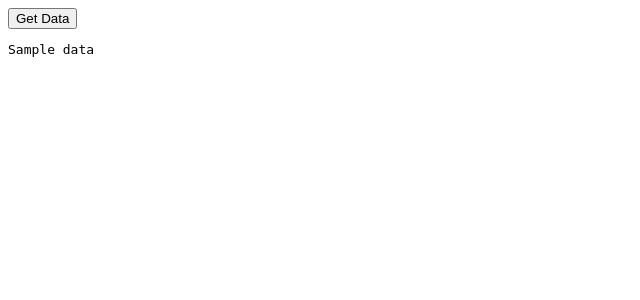
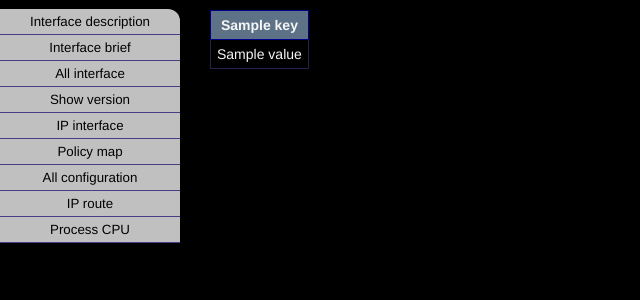
Before and after one commit to IIwizardII/inception, a Django app: template templates/description/get-description.html in a window 1280 px wide. Shown: the top 300 px of the page, without its empty margins (0-640 px from the left). Run offline with Django 3.2, Linux system fonts and the light colour scheme; the template is opened without the code that fills it: most values are stand-ins (such as "Sample title", 1, 10 or a date in 2020).

Commit message:
till show description

```diff
--- a/description/urls.py
+++ b/description/urls.py
@@ -5,5 +5,6 @@ from . import views
 urlpatterns = [
     path('', views.show_description, name='get-description'),
     path('description', views.show_description, name='get-description'),
+    path('check', views.check_env_variable, name='check'),
 
 ]
--- a/static/styles/description.css
+++ b/static/styles/description.css
@@ -0,0 +1,139 @@
+* {
+    padding: 0;
+    margin: 0;
+
+    font-family: Helvetica;
+}
+
+body {
+    background-color: black;
+}
+
+.main-container {
+    display: flex;
+    justify-content: baseline;
+    align-items: flex-start;
+    flex-direction: row;
+    flex-wrap: nowrap;
+    color: whitesmoke;
+    gap: 20px;
+}
+
+.main-container table{
+    border-collapse: collapse;
+    text-align: center;
+    font-size: 14px;
+}
+
+thead {
+    background-color: rgb(94, 114, 135);
+}
+
+th {
+    border: 1px solid darkblue;
+    text-align: center;
+    padding-left: 6px;
+    padding-right: 6px;
+    padding-top: 6px;
+    padding-bottom: 6px;
+}
+
+td{
+    border: 1px solid rgb(38, 32, 75);
+    text-align: center;
+    padding-left: 6px;
+    padding-right: 6px;
+    padding-top: 6px;
+    padding-bottom: 6px;
+}
+
+
+.action-container {
+    flex: 1;
+    justify-content: center;
+    align-items: center;
+    flex-direction: column;
+    flex-wrap: nowrap;
+    height: 100vh;
+    /* border: solid 1px red; */
+}
+
+
+.action-container form {
+    display: flex;
+    justify-content: flex-start;
+    align-items: flex-start;
+    flex-direction: column;
+    /* flex-wrap: nowrap; */
+    height: 94vh;
+    /* border: 2px solid green; */
+    margin-top: 5%;
+    margin-bottom: 3%;
+    overflow: auto;
+    border-top-right-radius: 12px;
+    border-bottom-right-radius: 12px;
+
+}
+
+
+
+/* Set the width of the scrollbar */
+.action-container form::-webkit-scrollbar {
+    width: 6px;  /* For vertical scrollbar */
+    height: 6px; /* For horizontal scrollbar */
+}
+
+/* Style the scrollbar track (the background of the scrollbar) */
+.action-container form::-webkit-scrollbar-track {
+    background-color: #f1f1f1;  /* Light gray track */
+    border-radius: 10px;         /* Rounded corners */
+}
+
+/* Style the scrollbar thumb (the draggable part) */
+.action-container form::-webkit-scrollbar-thumb {
+    background-color: #888;  /* Gray color */
+    border-radius: 10px;
+}
+
+/* Style the scrollbar thumb on hover */
+.action-container form::-webkit-scrollbar-thumb:hover {
+    background-color: #555;  /* Darker gray when hovered */
+}
+
+
+
+
+
+
+
+
+
+.action-container form button {
+    width: 100%;
+    padding: 5px;
+    border: thin solid darkslateblue;
+    border-left: none;
+    border-right: none;
+    border-top: none;
+    background-color: silver;
+}
+
+
+.action-container form button:hover {
+    cursor: pointer;
+    background-color: slategray;
+}
+
+
+
+.output-container {
+    flex: 6;
+    height: 100vh;
+    overflow: auto;
+}
+
+
+
+.output-container table {
+    margin: 10px;
+}
--- a/templates/description/get-description.html
+++ b/templates/description/get-description.html
@@ -7,35 +7,52 @@
     <meta charset="UTF-8">
     <meta name="viewport" content="width=device-width, initial-scale=1.0">
     <title>Description</title>
+
+    <link rel="stylesheet" href="{% static 'styles/description.css' %}">
 </head>
 <body>
 
     <div class="main-container">
-        <div>
+
+        <div class="action-container">
             <form action="{% url 'get-description' %}" method="post">
                 {% csrf_token %}
-                <button name="get-data">Get Data</button>
+                <button name="interface_description">Interface description</button>
+                <button name="interface_brief">Interface brief</button>
+                <button name="all_interface">All interface</button>
+                <button name="device_version">Show version</button>
+                <button name="ip_interface">IP interface</button>
+                <button name="policy_map">Policy map</button>
+                <button name="running_configuration">All configuration</button>
+                <button name="ip_route">IP route</button>
+                <button name="process_cpu">Process CPU</button>
+
             </form>
         </div>
 
-        <div class="display-interface-description">
+
+        <div class="output-container">
             {% if data %}
-                <pre>{{ data }}</pre>
-                <!-- <table>
+                <table>
                     <thead>
                         <tr>
-                            <th></th>
+                            {% for key in data.0.keys %}
+                                <th>{{ key }}</th>
+                            {% endfor %}
                         </tr>
+
                     </thead>
 
                     <tbody>
                         {% for row in data %}
                             <tr>
-                                <td>{{ row }}</td>
+                                {% for key, value in row.items %}
+                                    <td>{{ value }}</td>
+                                {% endfor %}
                             </tr>
                         {% endfor %}
                     </tbody>
-                </table> -->
+                </table>
 
 
             {% else %}
@@ -44,5 +61,13 @@
         </div>
     </div>
 
+
+    <!-- highlighting selected button -->
+    <script>
+        let clicked_button_name = '{{ clicked_button_name }}';
+        const button = document.querySelector(`button[name="${clicked_button_name}"]`);
+        button.style.backgroundColor = 'slategray';
+        button.style.color = 'white';
+    </script>
 </body>
 </html>
```
Also changed, not shown: description/views.py (+68 -42 lines), inception/settings.py (+4 -6 lines).
